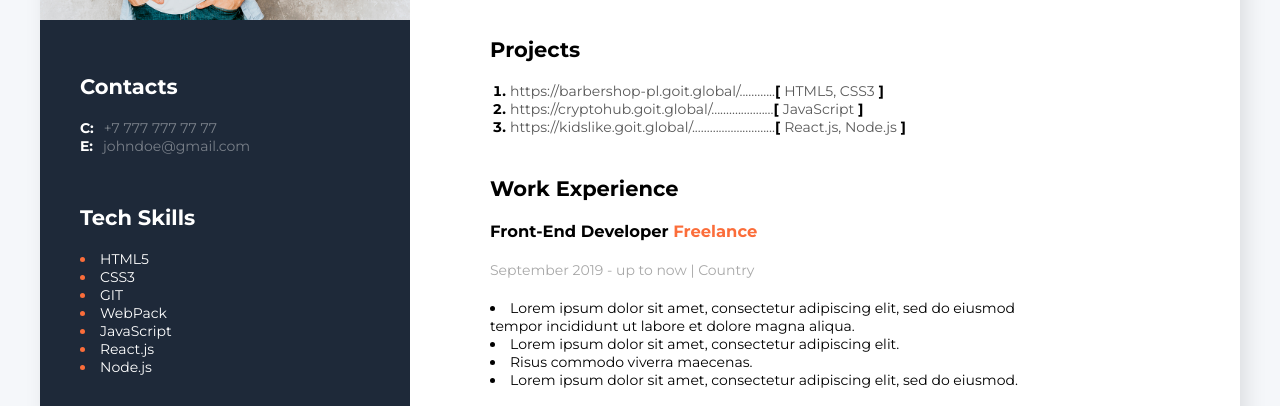
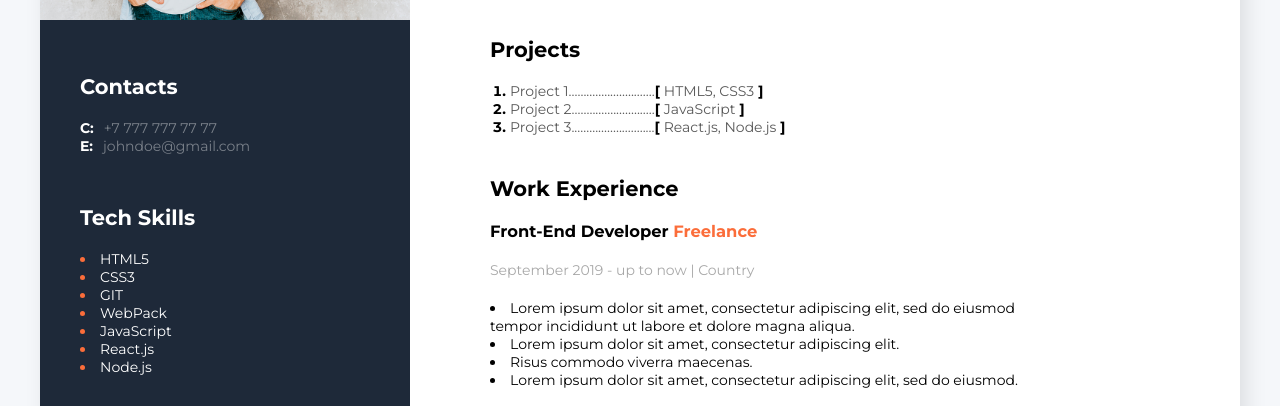
Before and after one commit to krystianpis/maraton-goit-template, a plain HTML site: page index.html in a window 1280 px wide. Shown: the part 358-764 px from the top of the page. Drawn offline with Linux system fonts and the light colour scheme.

Commit message:
edited projects tab and links

```diff
--- a/index.html
+++ b/index.html
@@ -33,18 +33,18 @@
                     <h2>Projects</h2>
                     <ol>
                         <li>
-                            <a href="https://barbershop-pl.goit.global/" target="_blank"
-                                class="ol-list-text">https://barbershop-pl.goit.global/............</a>[
+                            <a href="https://github.com/krystianpis" target="_blank"
+                                class="ol-list-text">Project 1.............................</a>[
                             <span class="ol-list-text">HTML5, CSS3</span> ]
                         </li>
                         <li>
-                            <a href="https://cryptohub.goit.global/" target="_blank"
-                                class="ol-list-text">https://cryptohub.goit.global/.....................</a>[
+                            <a href="https://github.com/krystianpis" target="_blank"
+                                class="ol-list-text">Project 2............................</a>[
                             <span class="ol-list-text">JavaScript</span> ]
                         </li>
                         <li>
-                            <a href="https://kidslike.goit.global/" target="_blank"
-                                class="ol-list-text">https://kidslike.goit.global/............................</a>[
+                            <a href="https://github.com/krystianpis" target="_blank"
+                                class="ol-list-text">Project 3............................</a>[
                             <span class="ol-list-text">React.js, Node.js</span> ]
                         </li>
                     </ol>
```
